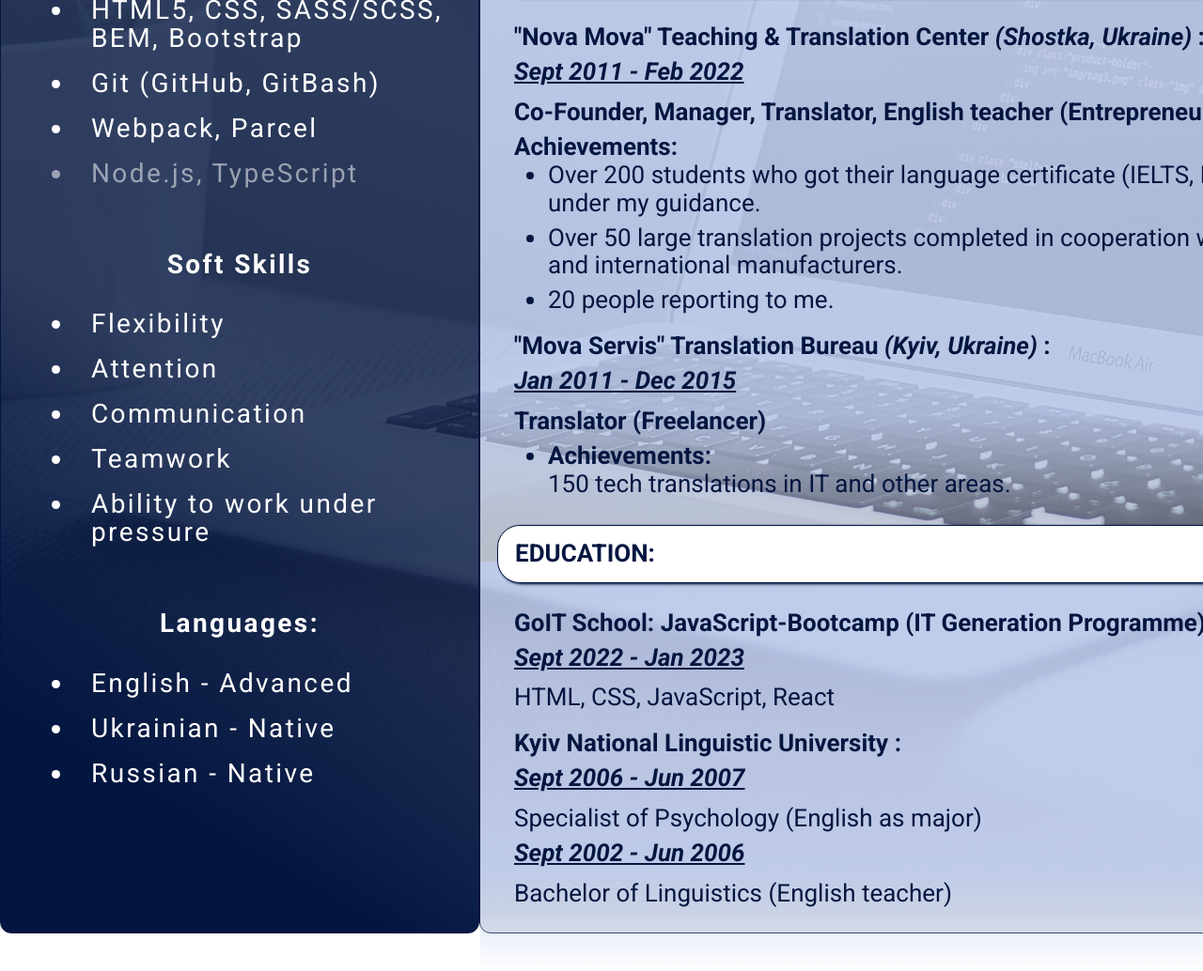
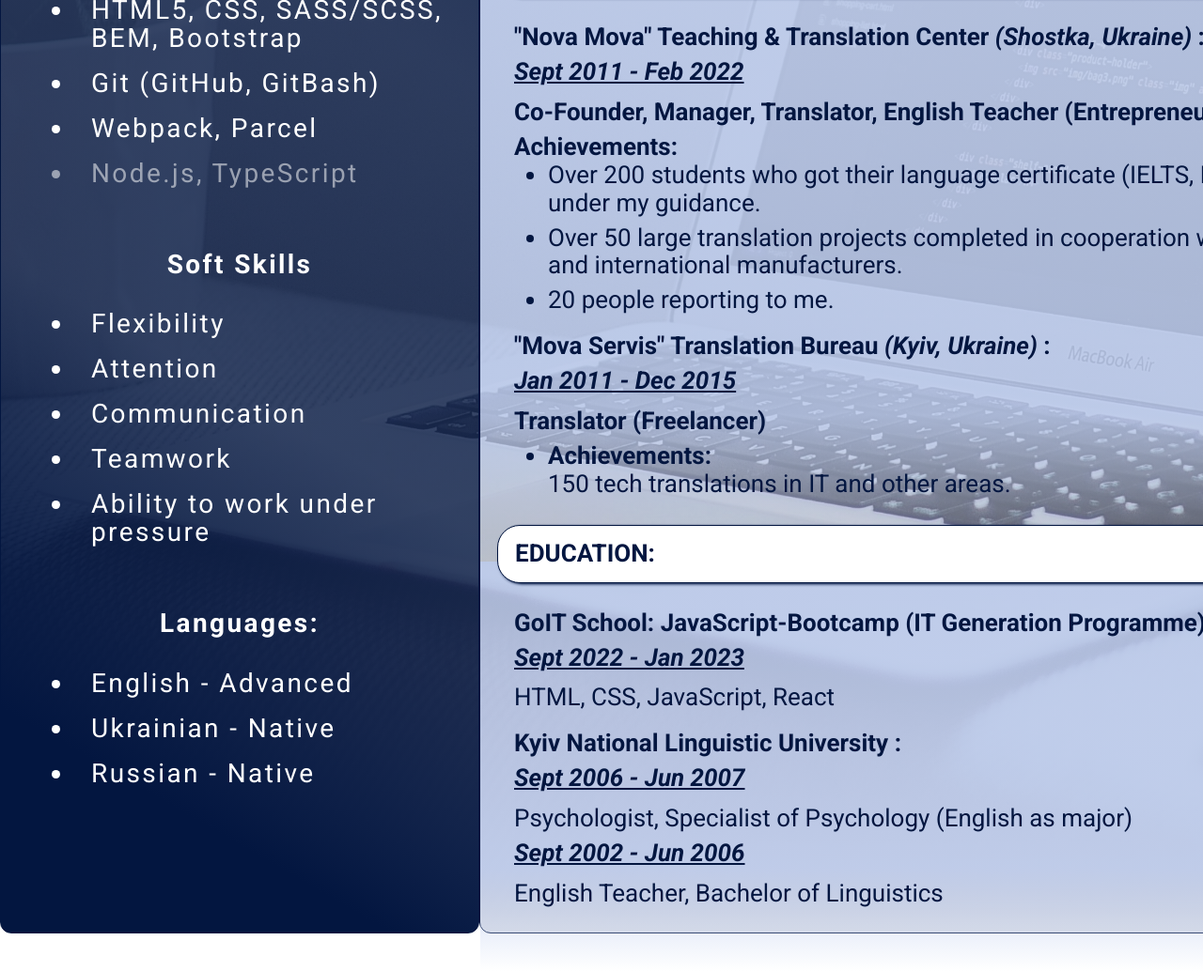
Before and after one commit to yevhen-petrunkin/cv-for-goit, a plain HTML site: page index.html in a window 1280 px wide. Shown: the part 1111-2145 px from the top of the page at 94% size. Drawn offline with nearby package versions, Linux system fonts and the light colour scheme.

Commit message:
Change info in education section

```diff
--- a/index.html
+++ b/index.html
@@ -221,7 +221,7 @@
               </h4>
               <p class="article__time body">Sept 2011 - Feb 2022</p>
               <p class="article__position body">
-                Co-Founder, Manager, Translator, English teacher (Entrepreneur)
+                Co-Founder, Manager, Translator, English Teacher (Entrepreneur)
               </p>
               <p><b>Achievements:</b></p>
               <ul class="article__description list">
@@ -270,11 +270,11 @@
               </h4>
               <p class="article__time body">Sept 2006 - Jun 2007</p>
               <p class="article__position special body">
-                Specialist of Psychology (English as major)
+                Psychologist, Specialist of Psychology (English as major)
               </p>
               <p class="article__time body">Sept 2002 - Jun 2006</p>
               <p class="article__position special body">
-                Bachelor of Linguistics (English teacher)
+                English Teacher, Bachelor of Linguistics
               </p>
             </div>
           </div>
```
